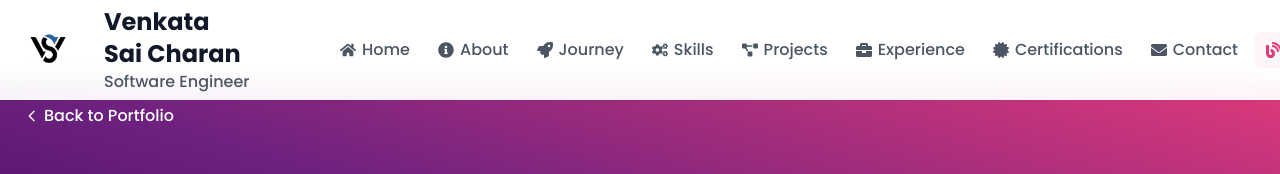
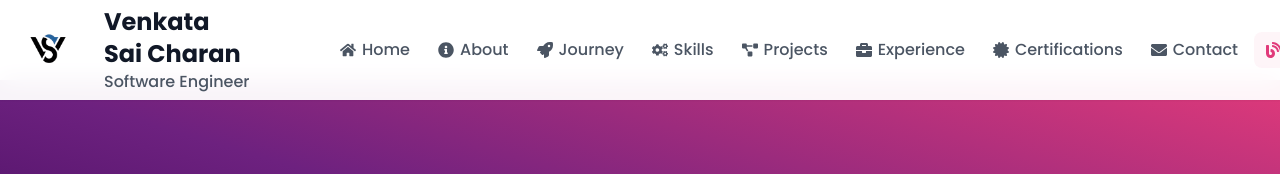
Before and after one commit to saicharankarasala/sai-charan-website, a React (Vite) app: page /blog in a window 1280 px wide. Shown: the top 174 px of the page. Built offline with nearby package versions, Linux system fonts and the light colour scheme.

Commit message:
Remove Back to Portfolio button/link from blog landing page (all views)

```diff
--- a/src/pages/BlogLanding.jsx
+++ b/src/pages/BlogLanding.jsx
@@ -15,13 +15,6 @@ const BlogLanding = () => {
     <div className="bg-white min-h-screen text-gray-900 font-sans">
       {/* Hero Section */}
       <div className="w-full min-h-[380px] flex flex-col items-center justify-center bg-gradient-to-tr from-[#2d014d] via-[#6d217f] to-[#e13a7a] text-white text-center px-4 relative">
-        {/* Back to Portfolio Link (top-left, white) */}
-        <div className="absolute left-6 top-6">
-          <a href="/" className="inline-flex items-center gap-1 text-white font-medium text-base hover:underline hover:text-[#e13a7a] transition-all">
-            <svg xmlns="http://www.w3.org/2000/svg" className="h-4 w-4" fill="none" viewBox="0 0 24 24" stroke="currentColor"><path strokeLinecap="round" strokeLinejoin="round" strokeWidth={2} d="M15 19l-7-7 7-7" /></svg>
-            Back to Portfolio
-          </a>
-        </div>
         <h1 className="text-5xl md:text-6xl font-bold mb-4">Welcome to the <span className="text-white">SAI CHARAN'S Blog</span></h1>
         <p className="text-xl md:text-2xl font-normal text-white/80 mb-8">Join us on my Journey of Web Development</p>
         <div className="max-w-xl w-full mx-auto flex items-center mt-2">
```
